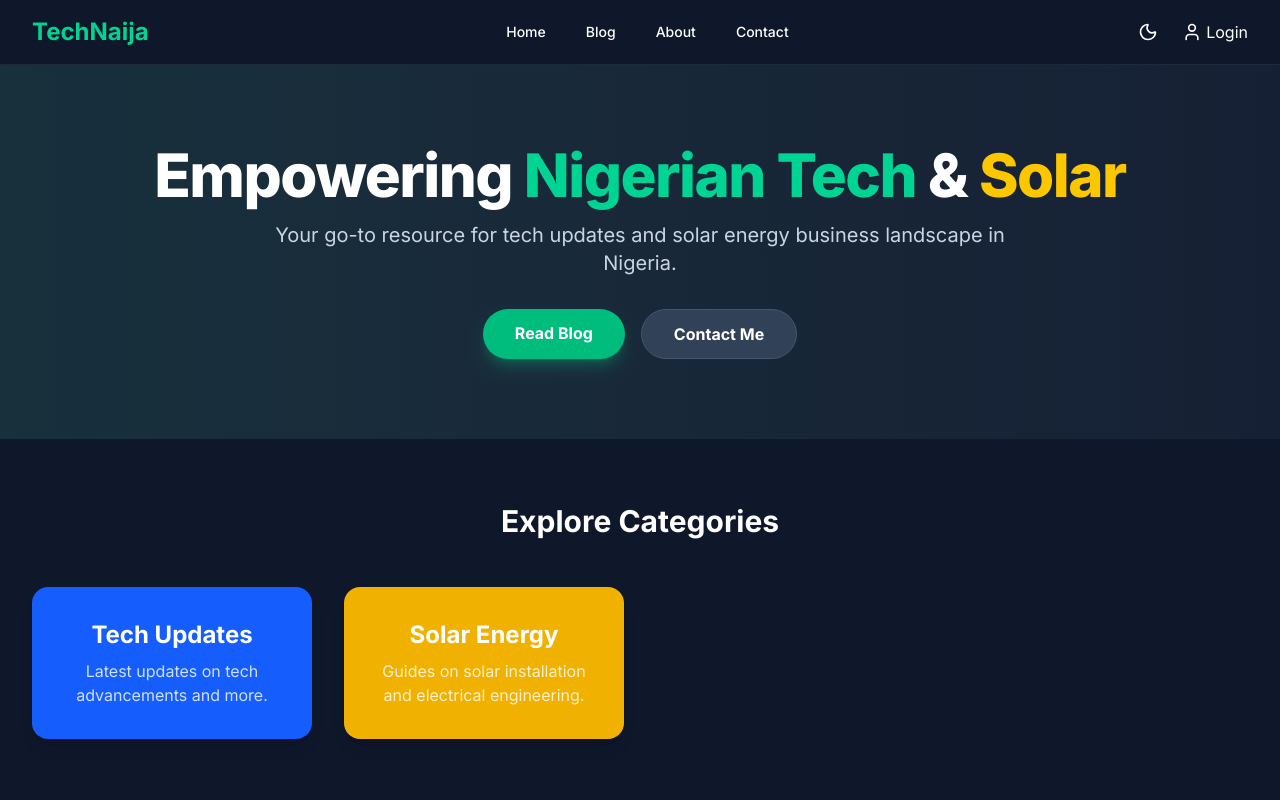
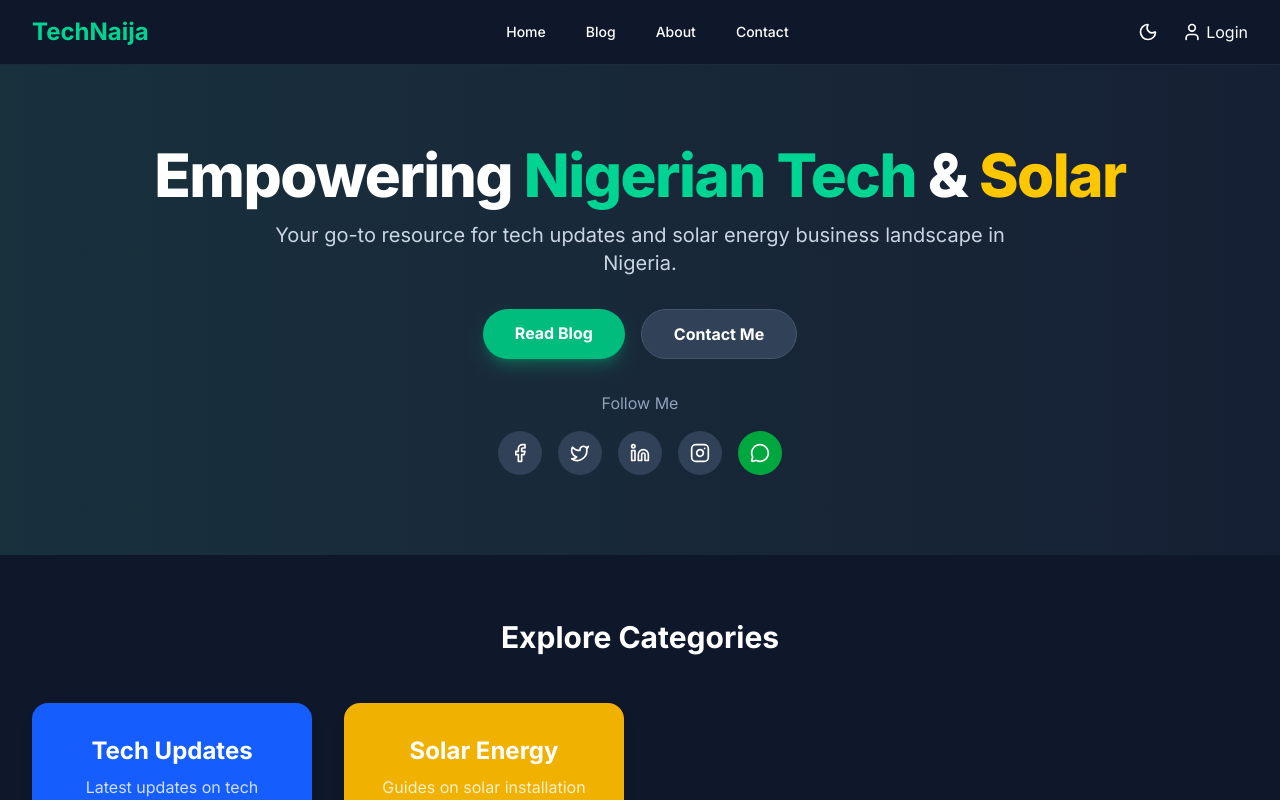
Before and after one commit to joshchukstech/Technaija, a React (Vite) app: page / in a window 1280 px wide. Shown: the top 800 px of the page. Built offline with nearby package versions, Linux system fonts and the light colour scheme; no server answers; the database is empty.

Commit message:
follow buttons

```diff
--- a/src/pages/Contact.tsx
+++ b/src/pages/Contact.tsx
@@ -1,5 +1,5 @@
 import React, { useState } from 'react';
-import { Mail, Phone, MapPin, Send } from 'lucide-react';
+import { Mail, Phone, MapPin, Send, MessageCircle } from 'lucide-react';
 import { toast } from 'react-hot-toast';
 
 const Contact = () => {
@@ -36,6 +36,10 @@ const Contact = () => {
               <div className="flex items-center space-x-4 text-slate-300 dark:text-slate-600">
                 <Phone className="h-6 w-6 text-emerald-500" />
                 <span>+234 915 199 5031</span>
+              </div>
+              <div className="flex items-center space-x-4 text-slate-300 dark:text-slate-600">
+                <MessageCircle className="h-6 w-6 text-green-500" />
+                <a href="https://wa.me/2349151995031" target="_blank" rel="noopener noreferrer" className="hover:text-emerald-400 dark:hover:text-emerald-600">WhatsApp: +234 915 199 5031</a>
               </div>
               <div className="flex items-center space-x-4 text-slate-300 dark:text-slate-600">
                 <MapPin className="h-6 w-6 text-emerald-500" />
--- a/src/pages/Home.tsx
+++ b/src/pages/Home.tsx
@@ -4,6 +4,7 @@ import PostCard from '../components/PostCard.tsx';
 import { motion } from 'framer-motion';
 import { collection, getDocs, query, orderBy, limit } from 'firebase/firestore';
 import { db } from '../firebase.ts';
+import { Facebook, Twitter, Linkedin, Instagram, Youtube, MessageCircle } from 'lucide-react';
 
 const Home = () => {
   const [featuredPosts, setFeaturedPosts] = useState([]);
@@ -70,6 +71,32 @@ const Home = () => {
               Contact Me
             </Link>
           </motion.div>
+
+          <motion.div
+            initial={{ opacity: 0, y: 20 }}
+            animate={{ opacity: 1, y: 0 }}
+            transition={{ duration: 0.8, delay: 0.6 }}
+            className="mt-8"
+          >
+            <p className="text-slate-400 dark:text-slate-500 mb-4">Follow Me</p>
+            <div className="flex justify-center space-x-4">
+              <a href="https://www.facebook.com/chukwuemeka.ezugwu.1" target="_blank" rel="noopener noreferrer" className="bg-slate-700 dark:bg-slate-200 hover:bg-slate-600 dark:hover:bg-slate-300 p-3 rounded-full transition-colors">
+                <Facebook className="h-5 w-5 text-white dark:text-slate-900" />
+              </a>
+              <a href="https://x.com/JoshuaEzugwu1" target="_blank" rel="noopener noreferrer" className="bg-slate-700 dark:bg-slate-200 hover:bg-slate-600 dark:hover:bg-slate-300 p-3 rounded-full transition-colors">
+                <Twitter className="h-5 w-5 text-white dark:text-slate-900" />
+              </a>
+              <a href="https://www.linkedin.com/in/joshua-ezugwu-b-eng-167909241/" target="_blank" rel="noopener noreferrer" className="bg-slate-700 dark:bg-slate-200 hover:bg-slate-600 dark:hover:bg-slate-300 p-3 rounded-full transition-colors">
+                <Linkedin className="h-5 w-5 text-white dark:text-slate-900" />
+              </a>
+              <a href="https://www.instagram.com/joshchukstech?igsh=djV0MWFocGlyeGhh" target="_blank" rel="noopener noreferrer" className="bg-slate-700 dark:bg-slate-200 hover:bg-slate-600 dark:hover:bg-slate-300 p-3 rounded-full transition-colors">
+                <Instagram className="h-5 w-5 text-white dark:text-slate-900" />
+              </a>
+              <a href="https://wa.me/2349151995031" target="_blank" rel="noopener noreferrer" className="bg-green-600 hover:bg-green-700 p-3 rounded-full transition-colors">
+                <MessageCircle className="h-5 w-5 text-white" />
+              </a>
+            </div>
+          </motion.div>
         </div>
       </section>
 
```
